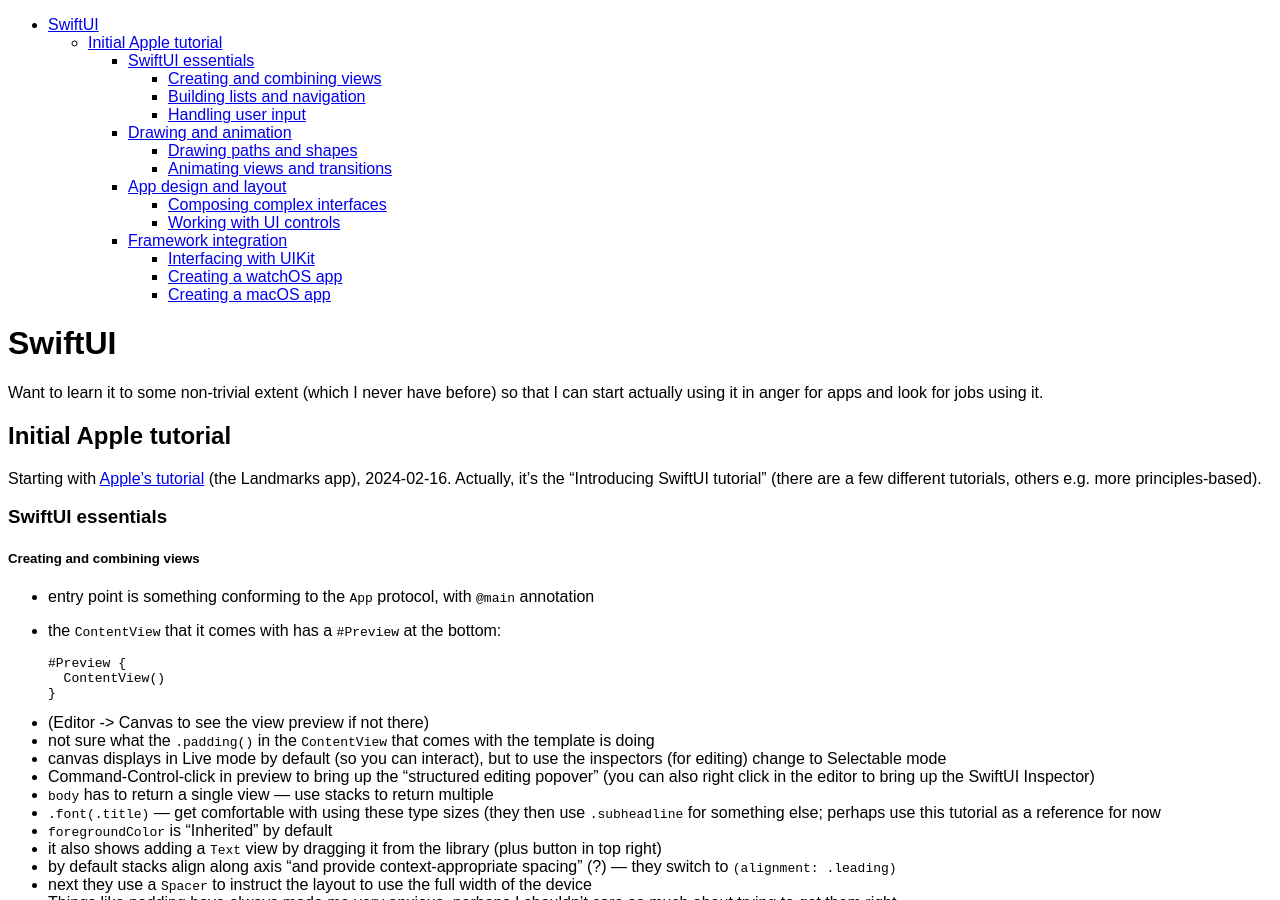
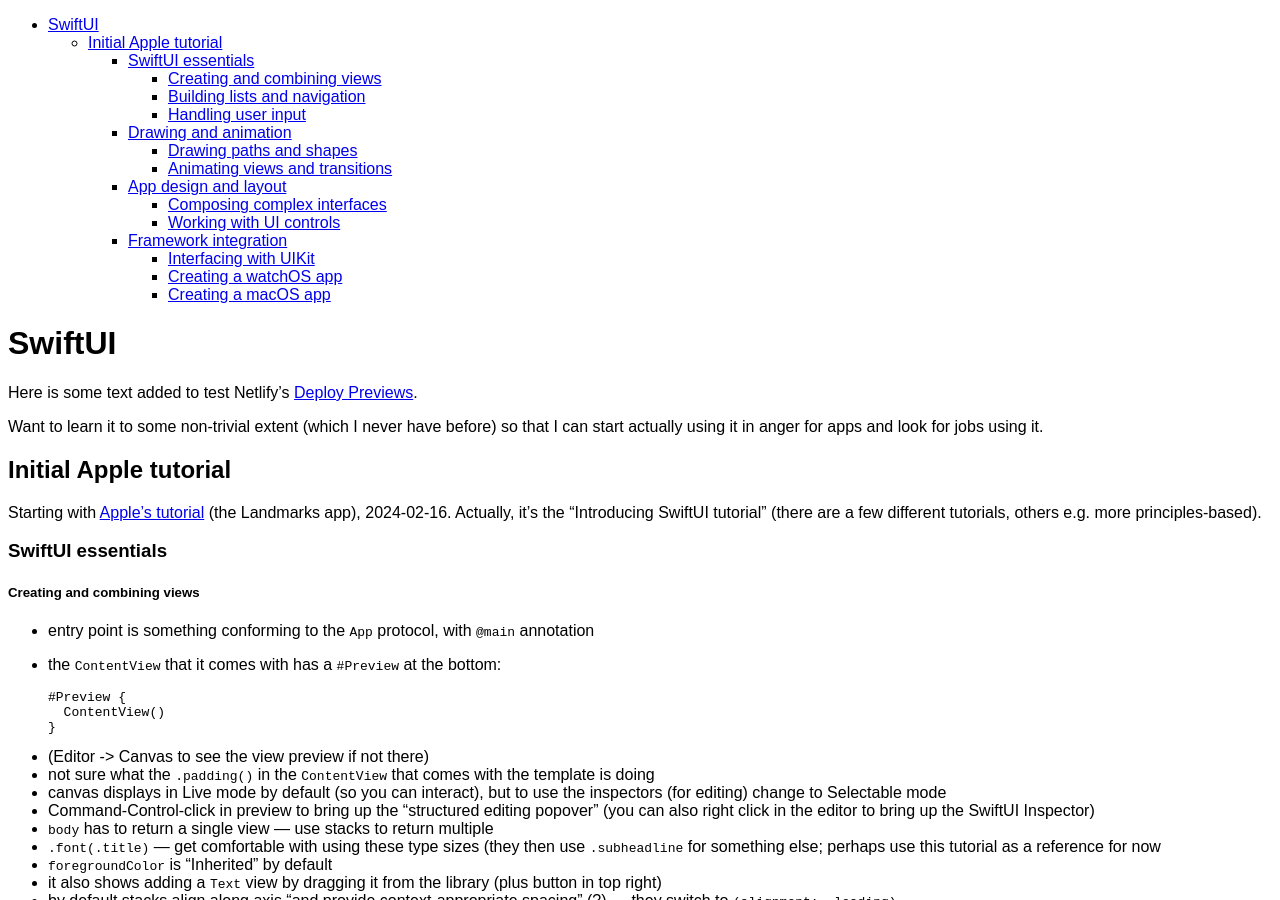
Before and after one commit to lawrence-forooghian/website, a Jekyll site: the page built from site/notes/_posts/2024-02-20-swiftui.md, in a window 1280 px wide and 900 px high. Built offline with Jekyll 4.4.1, drawn with Linux system fonts in a browser that asks for light colours; the table of contents is made by our own code.

Commit message:
Test Netlify Deploy Preview

```diff
--- a/site/notes/_posts/2024-02-20-swiftui.md
+++ b/site/notes/_posts/2024-02-20-swiftui.md
@@ -5,6 +5,8 @@
 ---
 
 # SwiftUI
+
+Here is some text added to test Netlify’s [Deploy Previews](https://docs.netlify.com/site-deploys/deploy-previews/).
 
 Want to learn it to some non-trivial extent (which I never have before) so that I can start actually using it in anger for apps and look for jobs using it.
 
```
